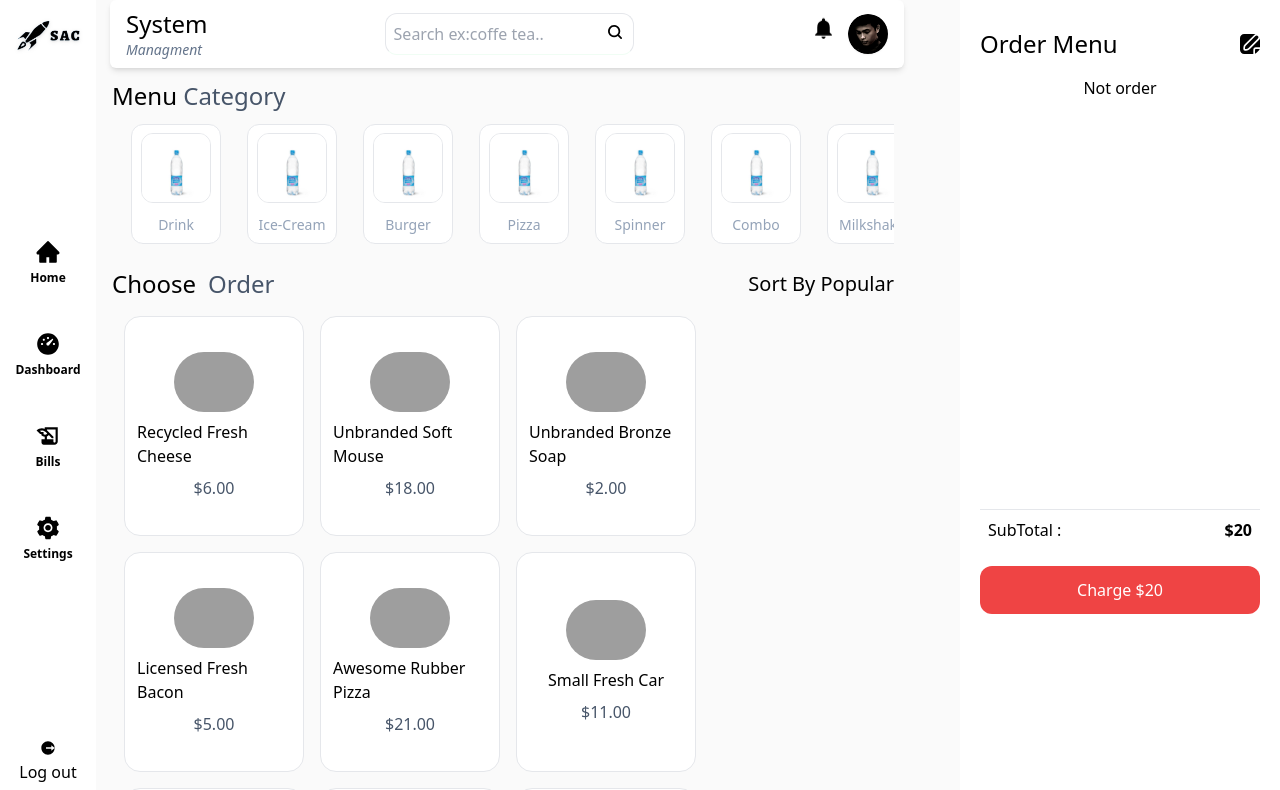
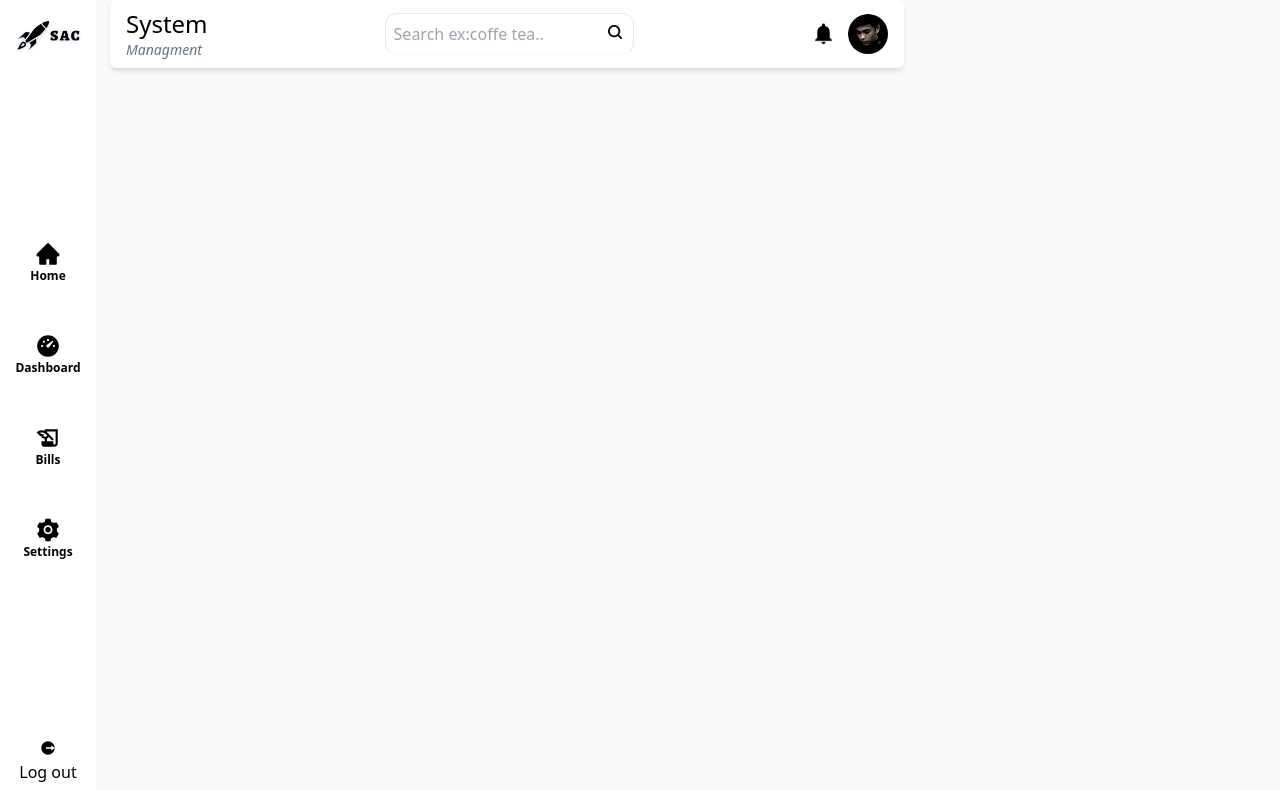
Before and after one commit to asadbe0304/Kitchen-Pos, a React (Vite) app: page /bills in a window 1280 px wide. Shown: the top 790 px of the page. Built offline with nearby package versions, Linux system fonts and the light colour scheme; grey boxes are pictures that could not be loaded.

Commit message:
Route add

```diff
--- a/src/App.jsx
+++ b/src/App.jsx
@@ -1,16 +1,21 @@
 import React from "react";
 import Main from "./components/Main";
 import Navbar from "./../src/components/Navbar";
-import DashBoard from "./pages/Dashboard/index"
-import Settings from "./pages/Settings/index"
-import Bills from "./pages/Bills/index"
-import Logout from "./pages/Logout/login"
+import DashBoard from "./pages/Dashboard/index";
+import Settings from "./pages/Settings/index";
+import Bills from "./pages/Bills/index";
+import Logout from "./pages/Logout/login";
+import { Route, Routes } from "react-router-dom";
 const App = () => {
   return (
     <>
       <Navbar />
-      <Main />
-
+      <Routes>
+        <Route path="/" element={<Main />} />
+        <Route path="/dash" element={<DashBoard />} />
+        <Route path="/settings" element={<Settings />} />
+        <Route path="/bills" element={<Bills />} />
+      </Routes>
     </>
   );
 };
--- a/src/components/Navbar/index.jsx
+++ b/src/components/Navbar/index.jsx
@@ -1,13 +1,9 @@
 import React from "react";
 import Img from "./../../assets/img/logo.png";
-import Icon from "./../../assets/svg/home.svg";
-import Log from "./../../assets/svg/sign-out-alt.svg";
-import Settings from "./../../assets/svg/settings.svg";
-import Check from "./../../assets/svg/bookmark.svg";
-import dash from "./../../assets/svg/cross-circle.svg";
+import { NavLink } from "react-router-dom";
 import { AiFillHome, AiFillSetting } from "react-icons/ai";
-import { RiDashboard3Fill,RiLogoutCircleRFill } from "react-icons/ri";
-import {MdHistoryEdu} from "react-icons/md"
+import { RiDashboard3Fill, RiLogoutCircleRFill } from "react-icons/ri";
+import { MdHistoryEdu } from "react-icons/md";
 import "./style.scss";
 const index = () => {
   return (
@@ -21,20 +17,28 @@
       </a>
       <ul className="flex flex-col nav-list list-none gap-3 items-center justify-center w-full">
         <li className="flex flex-col cursor-pointer items-center gap-1 hover:bg-red-500 p-4 rounded-2xl nav-item justify-center">
+          <NavLink to="/" className={`no-underline flex items-center flex-col justify-center text-black`}>
             <AiFillHome width={30} height={30} />
             Home
+          </NavLink>
         </li>
         <li className="flex flex-col cursor-pointer items-center gap-1 hover:bg-red-500 p-4 rounded-2xl nav-item  justify-center">
+          <NavLink to="/dash" className={"no-underline flex items-center flex-col justify-center text-black"}>
             <RiDashboard3Fill width={30} height={30} />
             Dashboard
+          </NavLink>
         </li>
         <li className="flex flex-col cursor-pointer items-center gap-1 hover:bg-red-500 p-4 rounded-2xl nav-item justify-center">
+          <NavLink to="/bills" className={"no-underline flex items-center flex-col justify-center text-black"}>
             <MdHistoryEdu width={30} height={30} />
             Bills
+          </NavLink>
         </li>
         <li className="flex flex-col cursor-pointer items-center gap-1 hover:bg-red-500 p-4 rounded-2xl nav-item justify-center">
+          <NavLink to="/settings" className={"no-underline flex items-center flex-col justify-center text-black"}>
             <AiFillSetting width={30} height={30} />
             Settings
+          </NavLink>
         </li>
       </ul>
       <button className="btn btn-log flex font-medium gap-1 mb-3 flex-col items-center justify-center">
--- a/src/main.jsx
+++ b/src/main.jsx
@@ -1,11 +1,14 @@
 import React from "react";
 import ReactDOM from "react-dom/client";
+import { BrowserRouter } from "react-router-dom";
 import App from "./App";
 import { OrderProvider } from "./context/context";
 import "./index.css";
 
 ReactDOM.createRoot(document.getElementById("root")).render(
-  <OrderProvider>
-    <App />
-  </OrderProvider>
+  <BrowserRouter>
+    <OrderProvider>
+      <App />
+    </OrderProvider>
+  </BrowserRouter>
 );
--- a/src/pages/Bills/index.jsx
+++ b/src/pages/Bills/index.jsx
@@ -1,12 +1,14 @@
-import React from 'react';
+import React from "react";
+import Header from "./../../components/Header";
 
 const index = () => {
   return (
-    <div>
-      <h2>
-      Bills pages
-      </h2>
-    </div>
+    <>
+      <Header />
+      <div>
+        <h2>Bills pages</h2>
+      </div>
+    </>
   );
 };
 
--- a/src/pages/Dashboard/index.jsx
+++ b/src/pages/Dashboard/index.jsx
@@ -1,10 +1,14 @@
 import React from "react";
+import Header from "./../../components/Header";
 
 const index = () => {
   return (
-    <div>
-      <h2>DashBoard</h2>
-    </div>
+    <>
+      <Header />
+      <div>
+        <h2>DashBoard</h2>
+      </div>
+    </>
   );
 };
 
--- a/src/pages/Settings/index.jsx
+++ b/src/pages/Settings/index.jsx
@@ -1,12 +1,14 @@
-import React from 'react';
+import React from "react";
+import Header from "./../../components/Header";
 
 const index = () => {
   return (
-    <div>
-      <h2>
-        Settings
-      </h2>
-    </div>
+    <>
+      <Header />
+      <div>
+        <h2>Settings</h2>
+      </div>
+    </>
   );
 };
 
```
Lines whose indentation alone changed are shown as unchanged.
